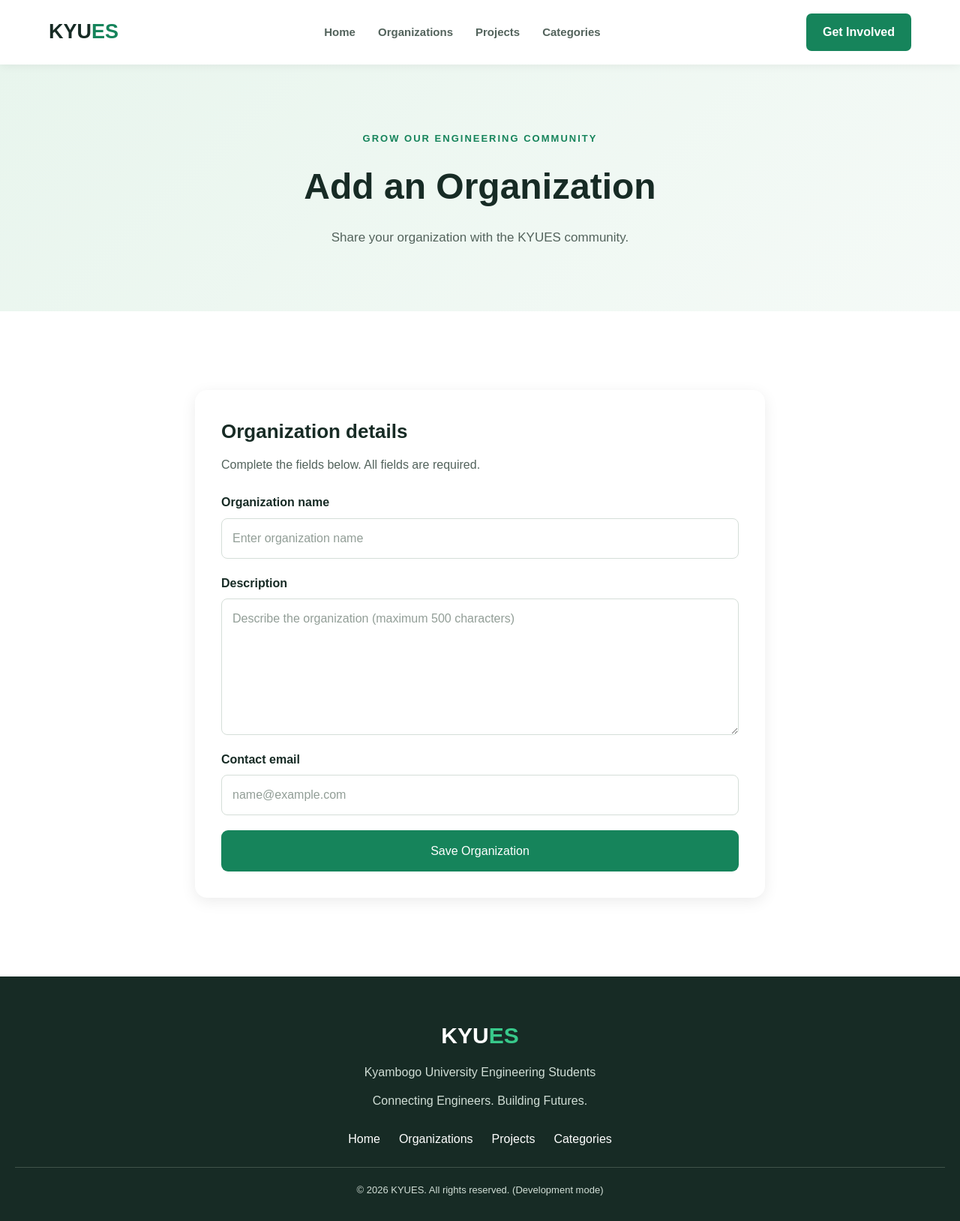
After one commit to Wamala-Bright/KYUES, a Node server app: page /new-organization in a window 1280 px wide. The commit adds this page. Shown: the whole page at 75% size. Run offline with Node 20, Linux system fonts and the light colour scheme.

Commit message:
Mark 2.1

```diff
--- a/ServeLink/package.json
+++ b/ServeLink/package.json
@@ -12,7 +12,9 @@
     "dotenv": "^18.0.9",
     "ejs": "^7.0.2",
     "express": "^5.3.0",
-    "pg": "^8.16.3"
+    "pg": "^8.16.3",
+    "express-session": "^1.18.2",
+    "express-validator": "^7.2.1"
   },
   "devDependencies": {
     "nodemon": "^3.1.14"
--- a/ServeLink/public/css/style.css
+++ b/ServeLink/public/css/style.css
@@ -1109,3 +1109,61 @@ body {
     height: 180px;
   }
 }
+
+/* Form validation and session flash messages */
+.organization-form {
+  max-width: 760px;
+}
+.organization-form .form-group {
+  margin-bottom: 20px;
+}
+.organization-form label {
+  display: block;
+  margin-bottom: 8px;
+  font-weight: 700;
+}
+.organization-form input,
+.organization-form textarea {
+  display: block;
+  width: 100%;
+  padding: 13px 14px;
+  border: 1px solid #d5ded8;
+  border-radius: 8px;
+  font: inherit;
+}
+.organization-form input:focus,
+.organization-form textarea:focus {
+  outline: 2px solid var(--primary);
+  border-color: var(--primary);
+}
+.organization-form textarea {
+  resize: vertical;
+  min-height: 140px;
+}
+.organization-form button {
+  border: 0;
+  cursor: pointer;
+  font: inherit;
+}
+.flash-container {
+  max-width: 1100px;
+  margin: 20px auto 0;
+  padding: 0 20px;
+}
+.flash-message {
+  padding: 13px 17px;
+  margin-bottom: 10px;
+  border-radius: 8px;
+  font-weight: 600;
+}
+.flash-error {
+  color: #842029;
+  background: #f8d7da;
+  border: 1px solid #f5c2c7;
+}
+.flash-success {
+  color: #0f5132;
+  background: #d1e7dd;
+  border: 1px solid #badbcc;
+}
+\n.organization-add-link { margin: 0 0 25px; text-align: right; }\n
--- a/ServeLink/server.js
+++ b/ServeLink/server.js
@@ -1,10 +1,12 @@
 import express from 'express';
 import dotenv from 'dotenv';
 import path from 'path';
+import session from 'express-session';
 import { fileURLToPath } from 'url';
 
 import router from './src/routes.js';
 import { testConnection } from './src/models/db.js';
+import flashMiddleware from './src/middleware/flash.js';
 
 dotenv.config();
 
@@ -14,6 +16,10 @@ const NODE_ENV = process.env.NODE_ENV || 'development';
 
 const __filename = fileURLToPath(import.meta.url);
 const __dirname = path.dirname(__filename);
+
+if (NODE_ENV === 'production') {
+  app.set('trust proxy', 1);
+}
 
 app.set('view engine', 'ejs');
 app.set('views', path.join(__dirname, 'views'));
@@ -35,6 +41,21 @@ app.use((req, res, next) => {
 app.use(express.static(path.join(__dirname, 'public')));
 app.use(express.urlencoded({ extended: true }));
 app.use(express.json());
+
+// Session middleware must run before the flash middleware.
+app.use(session({
+  secret: process.env.SESSION_SECRET || 'development-only-change-this-secret',
+  resave: false,
+  saveUninitialized: false,
+  cookie: {
+    httpOnly: true,
+    secure: NODE_ENV === 'production',
+    sameSite: 'lax',
+    maxAge: 60 * 60 * 1000
+  }
+}));
+
+app.use(flashMiddleware);
 app.use(router);
 
 // Express identifies error middleware by its four-argument signature.
--- a/ServeLink/src/controllers/organizations.js
+++ b/ServeLink/src/controllers/organizations.js
@@ -1,8 +1,36 @@
+import { body, validationResult } from 'express-validator';
 import {
   getAllOrganizations,
-  getOrganizationDetails
+  getOrganizationDetails,
+  createOrganization
 } from '../models/organizations.js';
 import { getProjectsByOrganizationId } from '../models/projects.js';
+
+const organizationValidation = [
+  body('name')
+    .trim()
+    .notEmpty().withMessage('Organization name is required.')
+    .bail()
+    .isLength({ min: 3, max: 150 })
+    .withMessage('Organization name must be between 3 and 150 characters.')
+    .bail()
+    .escape(),
+  body('description')
+    .trim()
+    .notEmpty().withMessage('Organization description is required.')
+    .bail()
+    .isLength({ max: 500 })
+    .withMessage('Organization description must not exceed 500 characters.')
+    .bail()
+    .escape(),
+  body('contactEmail')
+    .trim()
+    .normalizeEmail()
+    .notEmpty().withMessage('Contact email is required.')
+    .bail()
+    .isEmail()
+    .withMessage('Please enter a valid email address.')
+];
 
 const showOrganizationsPage = async (req, res) => {
   const organizations = await getAllOrganizations();
@@ -32,4 +60,38 @@ const showOrganizationDetailsPage = async (req, res) => {
   });
 };
 
-export { showOrganizationsPage, showOrganizationDetailsPage };
+const showNewOrganizationForm = (req, res) => {
+  res.render('new-organization', {
+    title: 'KYUES | Add Organization'
+  });
+};
+
+const processNewOrganizationForm = async (req, res) => {
+  const results = validationResult(req);
+
+  if (!results.isEmpty()) {
+    for (const error of results.array()) {
+      req.flash('error', error.msg);
+    }
+    return res.redirect('/new-organization');
+  }
+
+  const { name, description, contactEmail } = req.body;
+  const organization = await createOrganization({
+    name,
+    description,
+    contactEmail,
+    logoFilename: 'engineering-students.jpg'
+  });
+
+  req.flash('success', 'Organization added successfully.');
+  return res.redirect(`/organization/${organization.organization_id}`);
+};
+
+export {
+  showOrganizationsPage,
+  showOrganizationDetailsPage,
+  showNewOrganizationForm,
+  processNewOrganizationForm,
+  organizationValidation
+};
--- /dev/null
+++ b/ServeLink/views/new-organization.ejs
@@ -0,0 +1,57 @@
+<%- include("partials/header") %>
+
+<section class="page-hero">
+  <span class="hero-label">GROW OUR ENGINEERING COMMUNITY</span>
+  <h1>Add an Organization</h1>
+  <p>Share your organization with the KYUES community.</p>
+</section>
+
+<section class="content-section">
+  <div class="question-box organization-form">
+    <h2>Organization details</h2>
+    <p>Complete the fields below. All fields are required.</p>
+
+    <form action="/new-organization" method="POST">
+      <div class="form-group">
+        <label for="name">Organization name</label>
+        <input
+          type="text"
+          id="name"
+          name="name"
+          required
+          maxlength="150"
+          placeholder="Enter organization name"
+          autocomplete="organization"
+        >
+      </div>
+
+      <div class="form-group">
+        <label for="description">Description</label>
+        <textarea
+          id="description"
+          name="description"
+          required
+          maxlength="500"
+          rows="6"
+          placeholder="Describe the organization (maximum 500 characters)"
+        ></textarea>
+      </div>
+
+      <div class="form-group">
+        <label for="contactEmail">Contact email</label>
+        <input
+          type="email"
+          id="contactEmail"
+          name="contactEmail"
+          required
+          placeholder="name@example.com"
+          autocomplete="email"
+        >
+      </div>
+
+      <button type="submit" class="primary-button">Save Organization</button>
+    </form>
+  </div>
+</section>
+
+<%- include("partials/footer") %>
--- a/ServeLink/views/organization.ejs
+++ b/ServeLink/views/organization.ejs
@@ -2,14 +2,14 @@
 
 <section class="page-hero" aria-labelledby="organization-heading">
   <span class="hero-label">OUR ENGINEERING COMMUNITY</span>
-  <h1 id="organization-heading"><%= organization.name %></h1>
-  <p><%= organization.description %></p>
+  <h1 id="organization-heading"><%- organization.name %></h1>
+  <p><%- organization.description %></p>
 </section>
 
 <section class="content-section" aria-labelledby="organization-projects-heading">
   <div class="section-heading">
     <h2 id="organization-projects-heading">Projects from this organization</h2>
-    <p>Explore the service opportunities supported by <%= organization.name %>.</p>
+    <p>Explore the service opportunities supported by <%- organization.name %>.</p>
   </div>
 
   <% if (projects.length > 0) { %>
```
Also changed, not shown: ServeLink/W04-VALIDATION-TESTS.md (added, +36 -0 lines), ServeLink/src/middleware/flash.js (added, +48 -0 lines), ServeLink/src/models/organizations.js (+10 -1 lines), ServeLink/src/routes.js (+6 -1 lines), ServeLink/views/organizations.ejs (+4 -4 lines), ServeLink/README.md, 2 other files.
